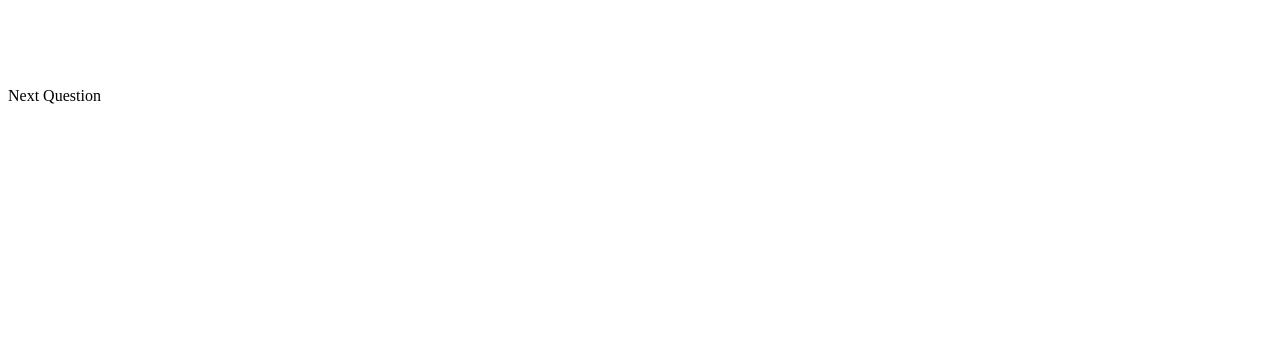
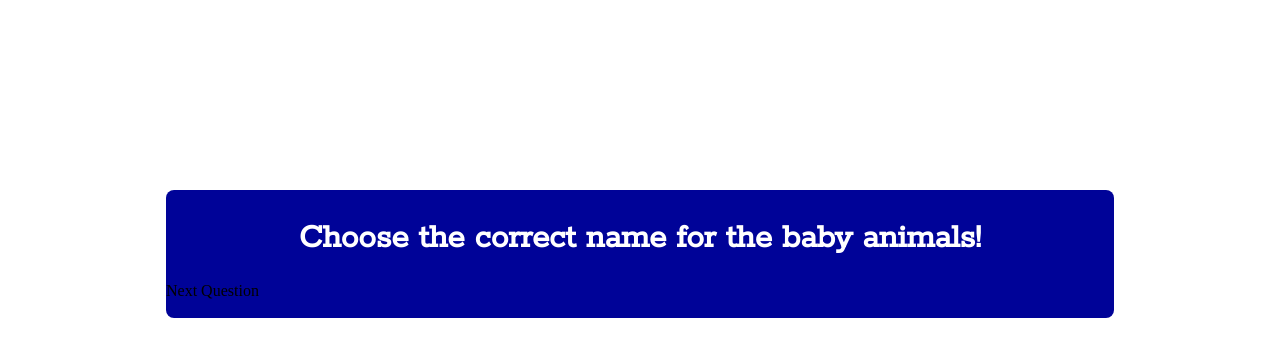
Before and after one commit to scampcoder/interactive-quiz, a plain HTML site: page index.html in a window 1280 px wide. Drawn offline with nearby package versions, Linux system fonts and the light colour scheme.

Commit message:
Initial quiz containter style

```diff
--- a/style.css
+++ b/style.css
@@ -25,3 +25,14 @@ input[type=radio] {
 p {
   font-family: 'Rokkitt', serif;
 }
+
+/* Quiz Classes */
+.quizContainer {
+  background-color: #000398;
+  border-radius: 8px;
+  width: 75%;
+  margin: auto;
+  margin-top: 190px;
+  padding-top: 5px;
+  position: relative;
+}
```
